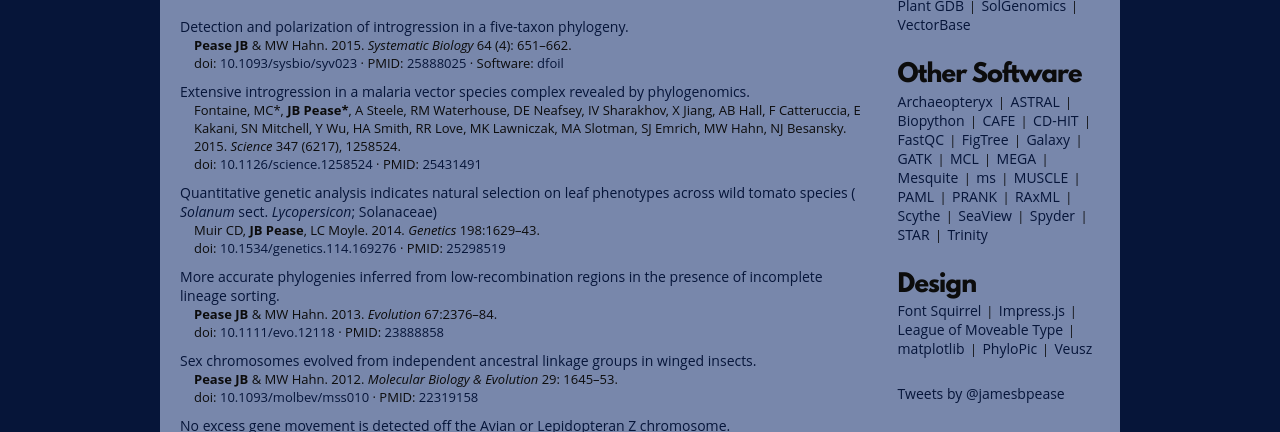
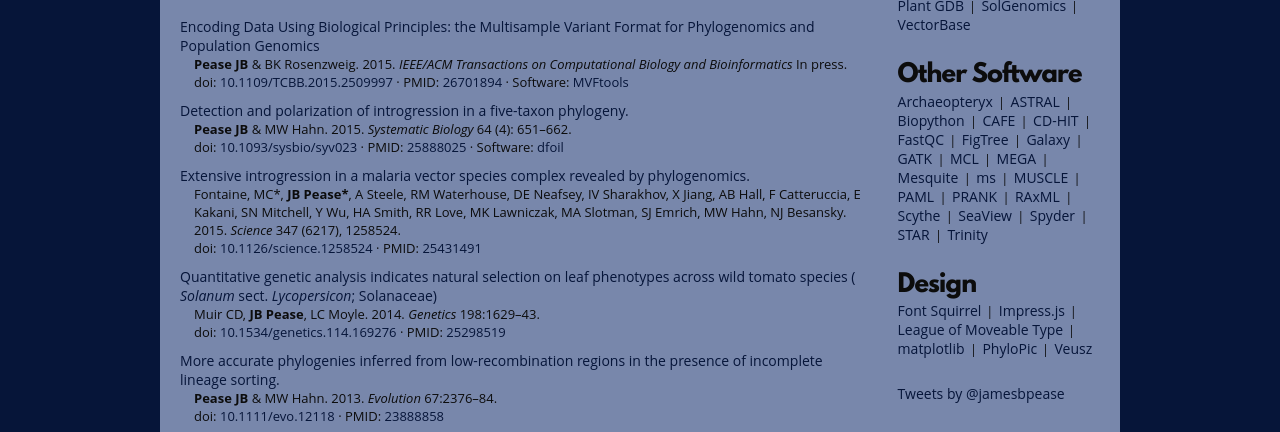
Before and after one commit to jbpease/jbpease.github.io, a plain HTML site: page index.html in a window 1280 px wide. Shown: the part 360-792 px from the top of the page. Drawn offline with Linux system fonts and the light colour scheme.

Commit message:
added new mvf paper

```diff
--- a/index.html
+++ b/index.html
@@ -72,6 +72,18 @@ var juyvepk = ['@','.','p','e','a','a','i','i','=','c','e','"',':','l','f','m','
 
           <h3>Publications</h3>
          <div class="pubtitle">
+            <a href="http://doi.ieeecomputersociety.org/10.1109/TCBB.2015.2509997">
+    Encoding Data Using Biological Principles: the Multisample Variant Format for Phylogenomics and Population Genomics
+        <span>Rapid progress in the fields of phylogenomics and population genomics has driven increases in both the size of multi-genomic datasets and the number and complexity of genome-wide analyses. We present the Multisample Variant Format, specifically designed to store multiple sequence alignments for phylogenomics and population genomic analysis. The signature feature of MVF is a distinctive encoding of aligned sites with specific biological information content (e.g., invariant, low-coverage). This biological pattern-based encoding allows for rapid filtering and quality control of data and speeds up computation for many analyses. MVF has a simple data structure and flexible header structure to accommodate project metadata, making it an effective data publication and sharing format as well. We also propose variants of the MVF format to accommodate protein and codon alignments, quality scores, and a mix of de novo and reference-aligned data. Using the MVFtools package, MVF files can be converted from other common sequence formats. MVFtools completes tasks ranging from simple transformation and filtering operations to complex genome-wide visualizations in only a few minutes, even on large datasets. In addition to presentation of MVF and MVFtools, we also discuss the application both in MVF and other existing data formats of the broader concept of using biological principles and patterns to inform sequence data encoding.</span></a>
+          </div>
+          <div class="indented pubcite"><strong>Pease JB</strong> &amp; BK Rosenzweig. 2015.
+          <em>IEEE/ACM Transactions on Computational Biology and Bioinformatics</em> In press.
+          <br />doi:
+          <a href="http://dx.doi.org/10.1109/TCBB.2015.2509997"
+             class="doilink">10.1109/TCBB.2015.2509997</a> &middot; PMID:
+         <a class="doilink" href="http://www.ncbi.nlm.nih.gov/pubmed?term=26701894%5Buid%5D">26701894</a>
+          &middot; Software: <a href="http://www.github.com/jbpease/mvftools/" target="blank">MVFtools</a></div>
+        <div class="pubtitle">
             <a href="http://sysbio.oxfordjournals.org/content/early/2015/04/17/sysbio.syv023">Detection and polarization of
             introgression in a five-taxon phylogeny.
             <span>When multiple speciation events occur rapidly in succession, discordant genealogies due to incomplete lineage
@@ -111,8 +123,7 @@ var juyvepk = ['@','.','p','e','a','a','i','i','=','c','e','"',':','l','f','m','
             show that lineages leading to the principal vectors of human malaria were among the first to split. Pervasive autosomal
             introgression between these malaria vectors means that only a small fraction of the genome, mainly on the X chromosome,
             has not crossed species boundaries. Our results suggest that traits enhancing vectorial capacity may be gained through
-            interspecific gene flow, including between nonsister species.</span></a>
-          </div>
+            interspecific gene flow, including between nonsister species.</span></a></div>
           <div class="indented pubcite">Fontaine, MC*, <strong>JB Pease*</strong>, A Steele, RM Waterhouse, DE Neafsey, IV Sharakhov, X Jiang,
                       AB Hall, F Catteruccia, E Kakani, SN Mitchell, Y Wu, HA Smith, RR Love, MK Lawniczak, MA Slotman, SJ Emrich, MW Hahn, NJ Besansky. 2015.
           <em>Science</em> 347 (6217), 1258524.
```
Lines whose indentation alone changed are shown as unchanged.
